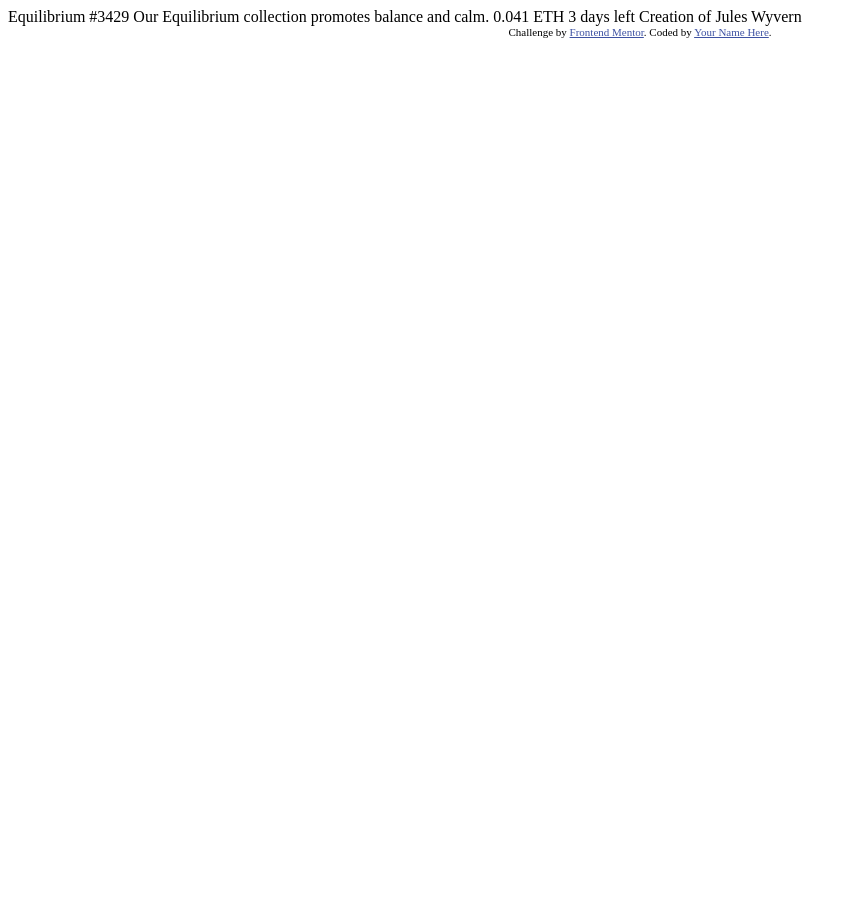
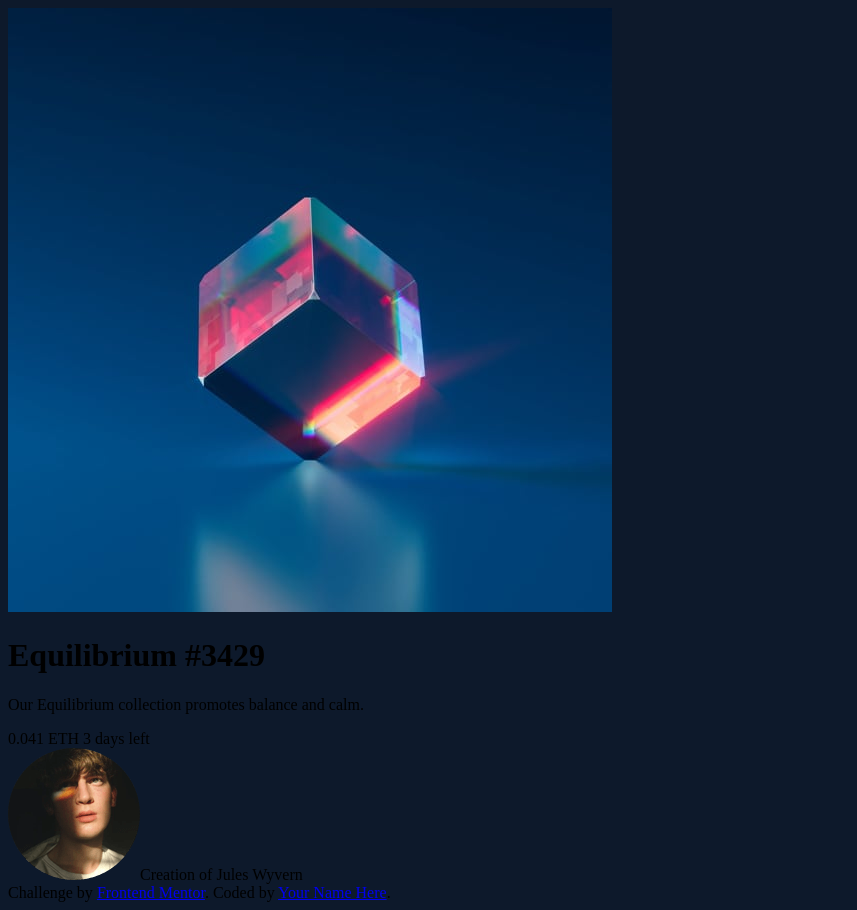
Before and after one commit to mariandotg/fm-nft-card-component-main, a plain HTML site: page index.html in a window 1280 px wide. Shown: the whole page, without its empty margins (0-857 px from the left). Before the commit the page ends 800 px from the top, so only its background shows below. Drawn offline with Linux system fonts and the light colour scheme.

Commit message:
HTML almost done (missed the classes)

```diff
--- a/index.html
+++ b/index.html
@@ -1,33 +1,44 @@
 <!DOCTYPE html>
 <html lang="en">
   <head>
-  <meta charset="UTF-8">
-  <meta name="viewport" content="width=device-width, initial-scale=1.0"> <!-- displays site properly based on user's device -->
+    <meta charset="UTF-8" />
+    <meta name="viewport" content="width=device-width, initial-scale=1.0" />
 
-  <link rel="icon" type="image/png" sizes="32x32" href="./images/favicon-32x32.png">
-
+    <link
+      rel="icon"
+      type="image/png"
+      sizes="32x32"
+      href="./images/favicon-32x32.png"
+    />
+    <link rel="stylesheet" href="./styles.css"/>
     <title>Frontend Mentor | NFT preview card component</title>
-
-  <!-- Feel free to remove these styles or customise in your own stylesheet 👍 -->
-  <style>
-    .attribution { font-size: 11px; text-align: center; }
-    .attribution a { color: hsl(228, 45%, 44%); }
-  </style>
   </head>
   <body>
+    <main>
 
-  Equilibrium #3429
+      <section>
+        <img src="./images/image-equilibrium.jpg" alt="NFT-Equilibrium #3429" />
+      </section>
 
-  Our Equilibrium collection promotes balance and calm.
+      <h1>Equilibrium #3429</h1>
+      <section>
+        <p>Our Equilibrium collection promotes balance and calm.</p>
+        <span>0.041 ETH</span>
+        <span>3 days left</span>
+      </section>
 
-  0.041 ETH
-  3 days left
+      <section>
+        <img src="./images/image-avatar.png" alt="image avatar" />Creation of
+        <a>Jules Wyvern</a>
+      </section>
 
-  Creation of Jules Wyvern
+    </main>
 
     <div class="attribution">
-    Challenge by <a href="https://www.frontendmentor.io?ref=challenge" target="_blank">Frontend Mentor</a>.
-    Coded by <a href="#">Your Name Here</a>.
+      Challenge by
+      <a href="https://www.frontendmentor.io?ref=challenge" target="_blank"
+        >Frontend Mentor</a
+      >. Coded by <a href="#">Your Name Here</a>.
     </div>
   </body>
 </html>
--- /dev/null
+++ b/styles.css
@@ -0,0 +1,29 @@
+:root {
+  --soft-blue: hsl(215, 51%, 70%);
+  --cyan: hsl(178, 100%, 50%);
+
+  --very-dark-blue-bodybg: hsl(217, 54%, 11%); /*(main BG)*/
+--very-dark-blue-cardbg: hsl(216, 50%, 16%); /*(card BG)*/
+--very-dark-blue-line: hsl(215, 32%, 27%); /*(line)*/
+--white: hsl(0, 0%, 100%);
+
+}
+
+html {
+    background-color: var(--very-dark-blue-bodybg);
+}
+/*
+
+### Primary
+
+- Soft blue: hsl(215, 51%, 70%)
+- Cyan: hsl(178, 100%, 50%)
+
+### Neutral
+
+- Very dark blue (main BG): hsl(217, 54%, 11%)
+- Very dark blue (card BG): hsl(216, 50%, 16%)
+- Very dark blue (line): hsl(215, 32%, 27%)
+- White: hsl(0, 0%, 100%)
+
+*/
```
Lines whose indentation alone changed are shown as unchanged.
